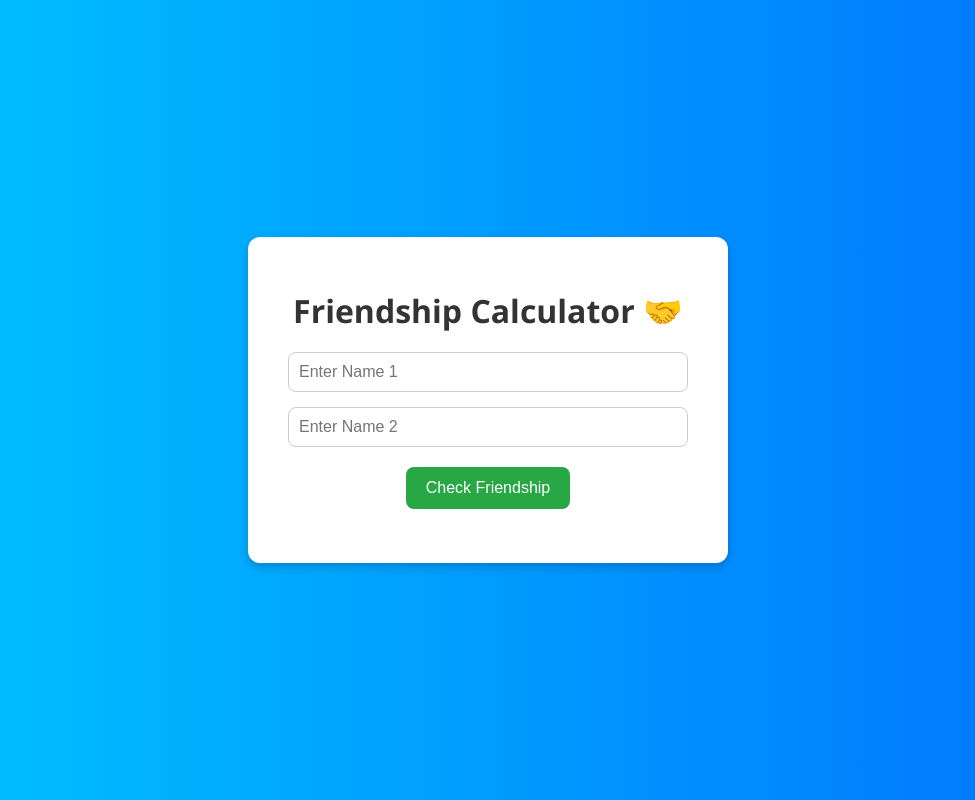
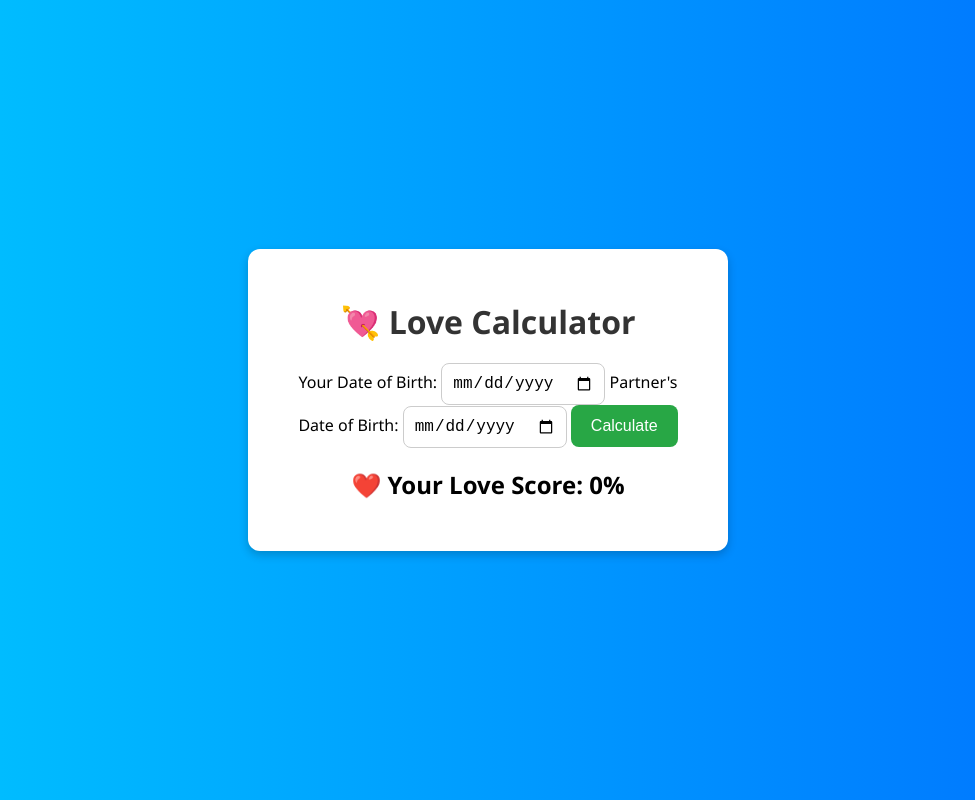
Before and after one commit to Swarup2024web/LoveCalc, a plain HTML site: page index.html in a window 1280 px wide. Shown: the whole page, without its empty margins (152-1127 px from the left). Drawn offline with Linux system fonts and the light colour scheme.

Commit message:
Update index.html

```diff
--- a/index.html
+++ b/index.html
@@ -3,21 +3,29 @@
 <head>
   <meta charset="UTF-8" />
   <meta name="viewport" content="width=device-width, initial-scale=1.0"/>
-  <title>Friendship Calculator</title>
+  <title>Love Calculator</title>
   <link rel="stylesheet" href="style.css" />
 </head>
 <body>
   <div class="container">
-    <h1>Friendship Calculator 🤝</h1>
-    <div class="input-group">
-      <input type="text" id="name1" placeholder="Enter Name 1" />
-      <input type="text" id="name2" placeholder="Enter Name 2" />
-    </div>
-    <button onclick="calculateFriendship()">Check Friendship</button>
-    <div class="result" id="resultBox">
-      <p id="percentageDisplay"></p>
+    <h1>💘 Love Calculator</h1>
+
+    <form id="loveForm">
+      <label for="dob1">Your Date of Birth:</label>
+      <input type="date" id="dob1" required />
+
+      <label for="dob2">Partner's Date of Birth:</label>
+      <input type="date" id="dob2" required />
+
+      <button type="submit">Calculate</button>
+    </form>
+
+    <div id="result" class="result-section hidden">
+      <h2>❤️ Your Love Score: <span id="score">0%</span></h2>
+      <p id="message"></p>
     </div>
   </div>
+
   <script src="script.js"></script>
 </body>
 </html>
```
